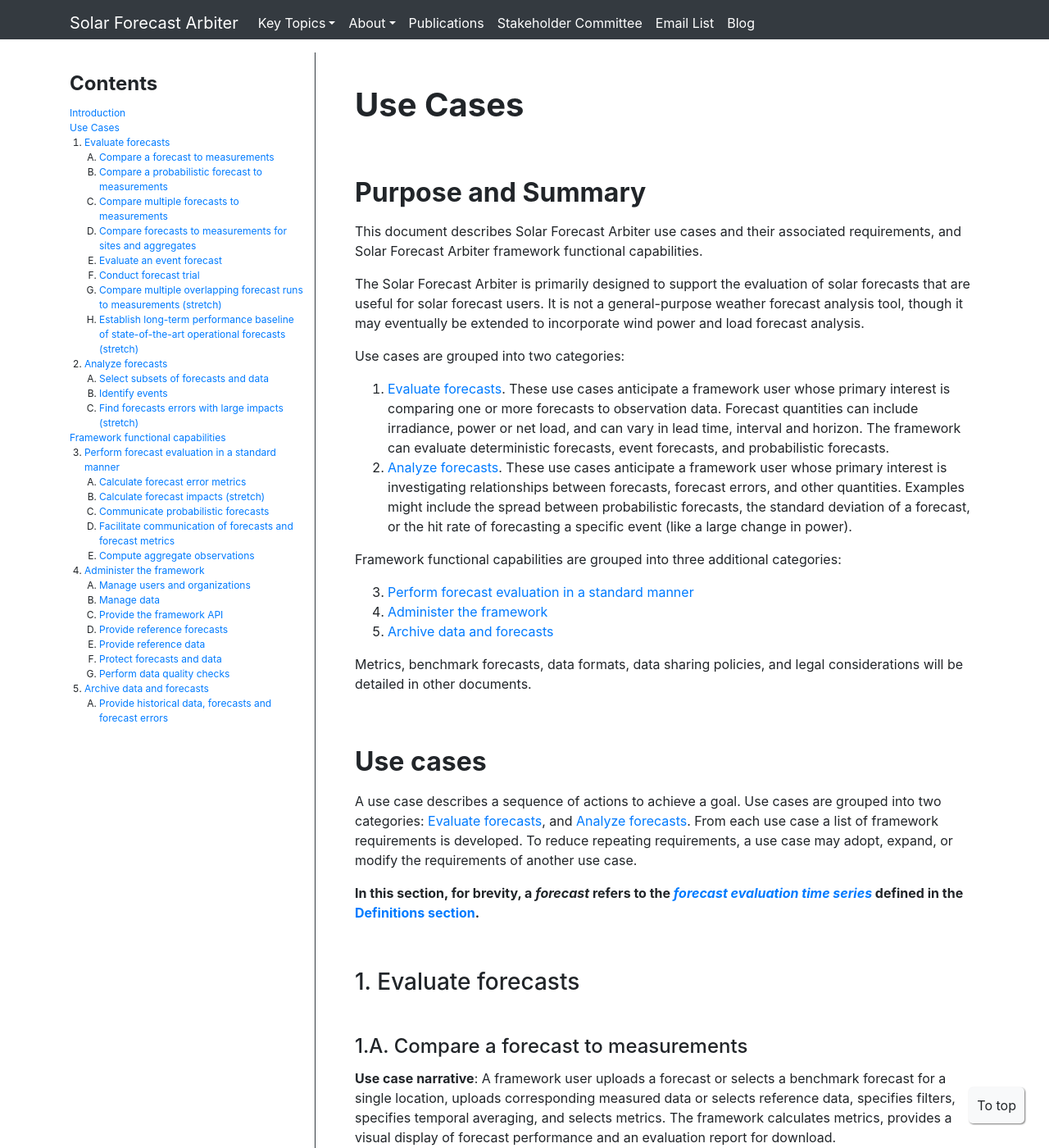
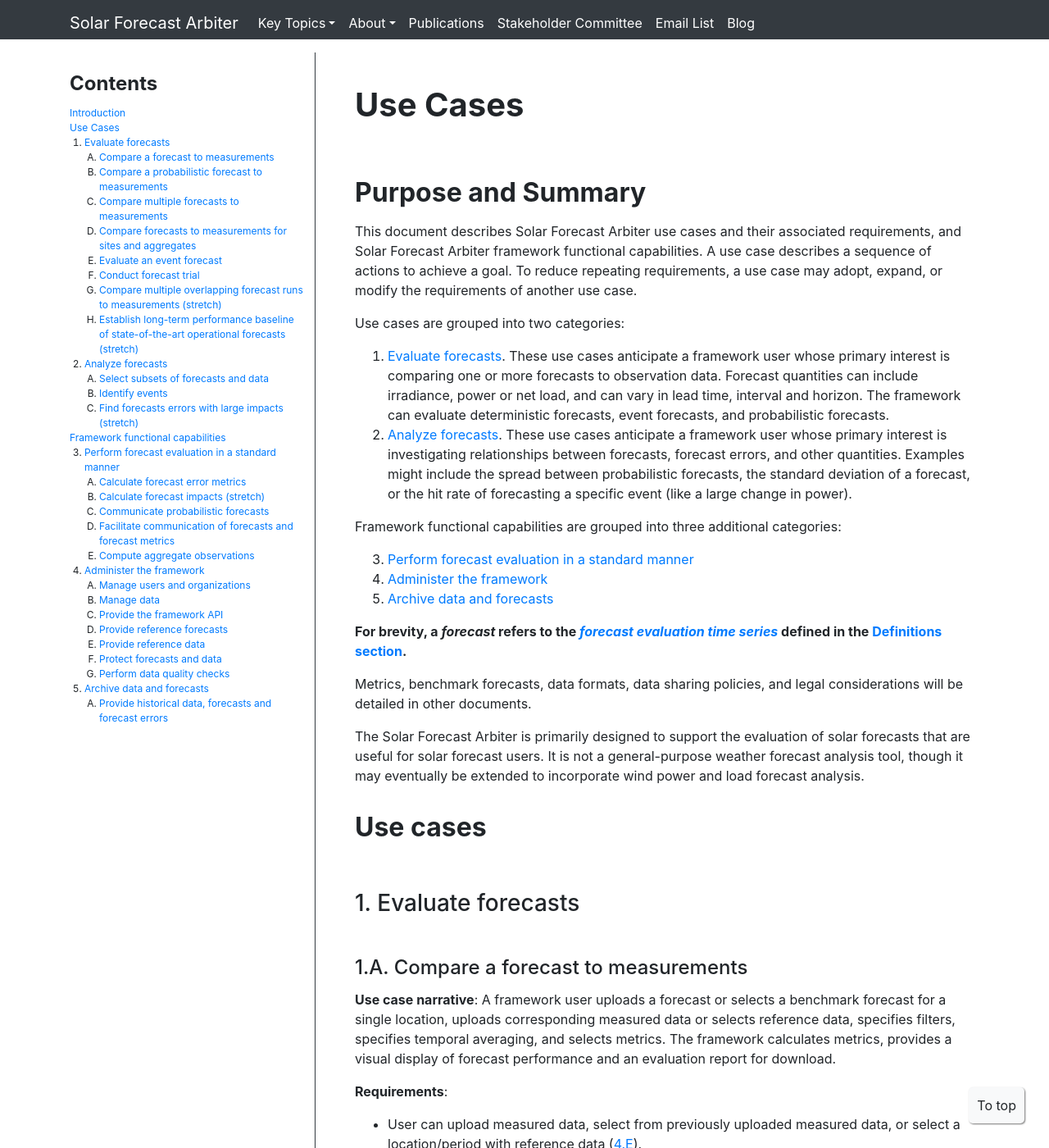
Before and after one commit to SolarArbiter/SolarArbiter.github.io, a Jekyll site: the page built from usecases.md, in a window 1280 px wide and 1400 px high. Shown: the whole window at 82% size. Built offline with Jekyll 4.4.1, drawn with Linux system fonts in a browser that asks for light colours; comment, search, counter and statistics services are not loaded; our own code applies the rules of GitHub Pages for plain Markdown files.

Commit message:
Edits to usecases.md after Definitions page created (#69)
* mode definitions into their own page

* fix links

* update gitingore remove swap files

* correct gitignore

* correct links to definitions

* edits to use case document

* add 2nd level heading

```diff
--- a/usecases.md
+++ b/usecases.md
@@ -9,9 +9,7 @@
 {% include to_top.html %}
 ## Purpose and Summary {#purpose}
 {: .anchor }
-This document describes Solar Forecast Arbiter use cases and their associated requirements, and Solar Forecast Arbiter framework functional capabilities.
-
-The Solar Forecast Arbiter is primarily designed to support the evaluation of solar forecasts that are useful for solar forecast users. It is not a general-purpose weather forecast analysis tool, though it may eventually be extended to incorporate wind power and load forecast analysis.
+This document describes Solar Forecast Arbiter use cases and their associated requirements, and Solar Forecast Arbiter framework functional capabilities. A use case describes a sequence of actions to achieve a goal. To reduce repeating requirements, a use case may adopt, expand, or modify the requirements of another use case.
 
 Use cases are grouped into two categories:
 
@@ -25,15 +23,13 @@
 1. [Administer the framework](#administer)
 1. [Archive data and forecasts](#archive)
 
+**For brevity, a *forecast* refers to the *[forecast evaluation time series](/definitions/#forecastevalts)* defined in the [Definitions section](/definitions/).**
+
 Metrics, benchmark forecasts, data formats, data sharing policies, and legal considerations will be detailed in other documents.
 
+The Solar Forecast Arbiter is primarily designed to support the evaluation of solar forecasts that are useful for solar forecast users. It is not a general-purpose weather forecast analysis tool, though it may eventually be extended to incorporate wind power and load forecast analysis.
 
 ## Use cases  {#usecases}
-{: .anchor}
-
-A use case describes a sequence of actions to achieve a goal. Use cases are grouped into two categories: [Evaluate forecasts](#evaluatefx), and [Analyze forecasts](#analyzefx). From each use case a list of framework requirements is developed. To reduce repeating requirements, a use case may adopt, expand, or modify the requirements of another use case.
-
-**In this section, for brevity, a *forecast* refers to the *[forecast evaluation time series](/definitions/#forecastevalts)* defined in the [Definitions section](/definitions/).**
 
 ### 1. Evaluate forecasts  {#evaluatefx}
 {: .anchor}
```
